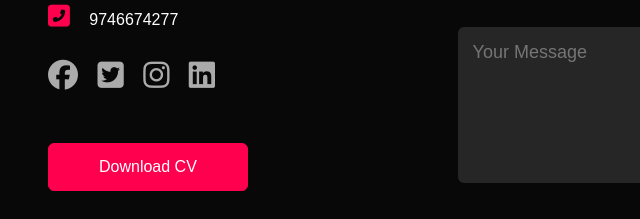
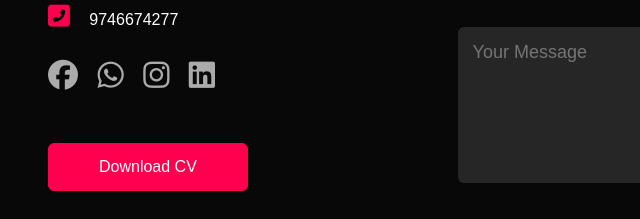
Before and after one commit to ROSHANKHAN000/portfolio2, a plain HTML site: page index.html in a window 1280 px wide. Shown: the part 3098-3317 px from the top of the page, 80-720 px from the left. Drawn offline with Linux system fonts and the light colour scheme.

Commit message:
index.html

```diff
--- a/index.html
+++ b/index.html
@@ -144,7 +144,7 @@
                 <p><i class="fas fa-phone-square-alt"></i> 9746674277</p>
                 <div class="social-icons">
                     <a href="https://facebook.com/"><i class="fab fa-facebook"></i></a>
-                    <a href=""><i class="fab fa-twitter-square"></i></a>
+                    <a href="https://wa.me/919746674277" target="_blank"><i class="fab fa-whatsapp"></i></a>
                     <a href=""><i class="fab fa-instagram"></i></a>
                     <a href="https://www.linkedin.com/in/roshankhann/" target="_blank"><i class="fab fa-linkedin"></i></a>
                 </div>
```
